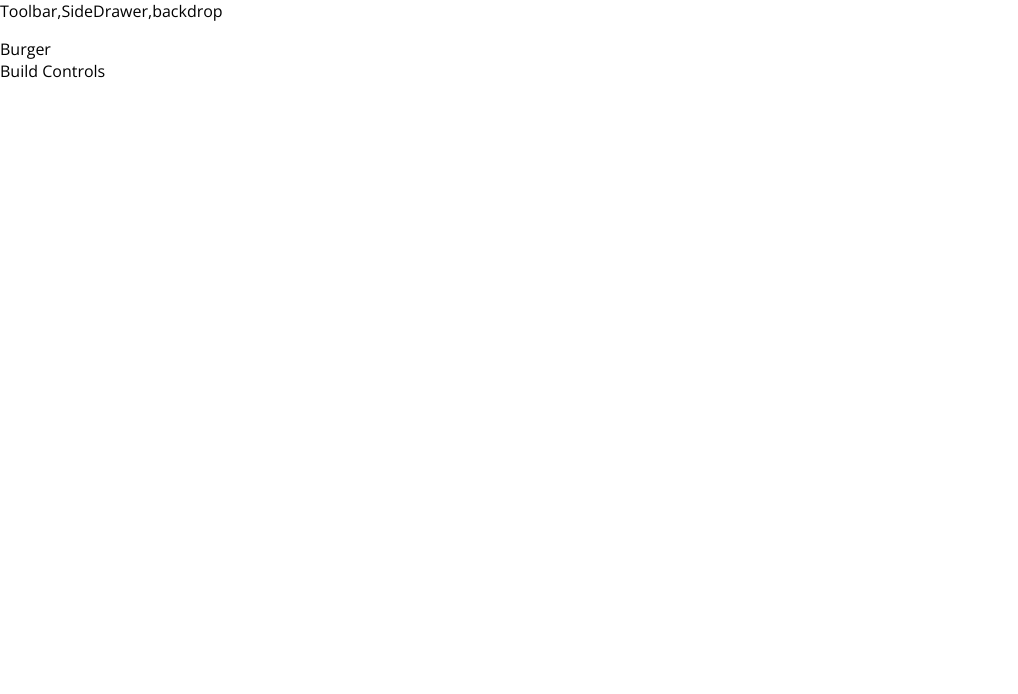
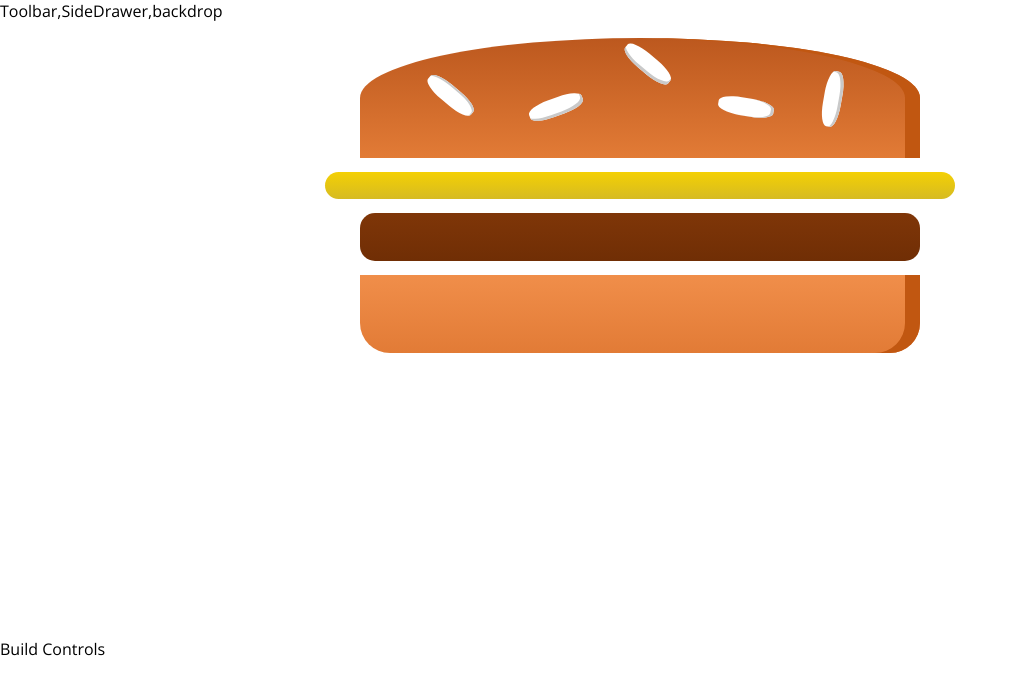
Before and after one commit to LuisLota/burger-builder, a React app: page / in a window 1280 px wide. Shown: the top 694 px of the page, without its empty margins (0-1018 px from the left). Built offline with nearby package versions, Linux system fonts and the light colour scheme.

Commit message:
showing container for burger builder with ingredients

```diff
--- a/package.json
+++ b/package.json
@@ -31,6 +31,7 @@
     "postcss-flexbugs-fixes": "3.2.0",
     "postcss-loader": "2.0.8",
     "promise": "8.0.1",
+    "prop-types": "^15.7.2",
     "raf": "3.4.0",
     "react": "^16.11.0",
     "react-dev-utils": "^5.0.1",
--- /dev/null
+++ b/src/components/Burger/Burger.css
@@ -0,0 +1,29 @@
+.Burger {
+    width: 100%;
+    margin: auto;
+    height: 250px;
+    text-align: center;
+    font-weight: bold;
+    font-size: 1.2rem;
+}
+
+@media (min-width: 500px) and (min-height: 400px) {
+    .Burger {
+        width: 350px;
+        height: 300px;
+    }
+}
+
+@media (min-width: 500px) and (min-height: 401px) {
+    .Burger {
+        width: 450px;
+        height: 400px;
+    }
+}
+
+@media (min-width: 1000px) and (min-height: 700px) {
+    .Burger {
+        width: 700px;
+        height: 600px;
+    }
+}
--- /dev/null
+++ b/src/components/Burger/Burger.js
@@ -0,0 +1,19 @@
+import React from 'react';
+
+import BurgerIngredient from './BurgerIngredient/BurgerIngredient';
+
+import classes from './Burger.css';
+
+const burger = (props) => {
+    return(
+        <div className={classes.Burger}>
+        <BurgerIngredient type="bread-top"/>
+        <BurgerIngredient type="cheese"/>
+        <BurgerIngredient type="meat"/>
+        <BurgerIngredient type="bread-bottom"/>
+
+        </div>
+    );
+}
+
+export default burger;
--- /dev/null
+++ b/src/components/Burger/BurgerIngredient/BurgerIngredient.css
@@ -0,0 +1,113 @@
+.BreadBottom {
+  height: 13%;
+  width: 80%;
+  background: linear-gradient(#F08E4A, #e27b36);
+  border-radius: 0 0 30px 30px;
+  box-shadow: inset -15px 0 #c15711;
+  margin: 2% auto;
+}
+
+.BreadTop {
+  height: 20%;
+  width: 80%;
+  background: linear-gradient(#bc581e, #e27b36);
+  border-radius: 50% 50% 0 0;
+  box-shadow: inset -15px 0 #c15711;
+  margin: 2% auto;
+  position: relative;
+}
+
+.Seeds1 {
+  width: 10%;
+  height: 15%;
+  position: absolute;
+  background-color: white;
+  left: 30%;
+  top: 50%;
+  border-radius: 40%;
+  transform: rotate(-20deg);
+  box-shadow: inset -2px -3px #c9c9c9;
+}
+
+.Seeds1:after {
+  content: "";
+  width: 100%;
+  height: 100%;
+  position: absolute;
+  background-color: white;
+  left: -170%;
+  top: -260%;
+  border-radius: 40%;
+  transform: rotate(60deg);
+  box-shadow: inset -1px 2px #c9c9c9;
+}
+
+.Seeds1:before {
+  content: "";
+  width: 100%;
+  height: 100%;
+  position: absolute;
+  background-color: white;
+  left: 180%;
+  top: -50%;
+  border-radius: 40%;
+  transform: rotate(60deg);
+  box-shadow: inset -1px -3px #c9c9c9;
+}
+
+.Seeds2 {
+  width: 10%;
+  height: 15%;
+  position: absolute;
+  background-color: white;
+  left: 64%;
+  top: 50%;
+  border-radius: 40%;
+  transform: rotate(10deg);
+  box-shadow: inset -3px 0 #c9c9c9;
+}
+
+.Seeds2:before {
+  content: "";
+  width: 100%;
+  height: 100%;
+  position: absolute;
+  background-color: white;
+  left: 150%;
+  top: -130%;
+  border-radius: 40%;
+  transform: rotate(90deg);
+  box-shadow: inset 1px 3px #c9c9c9;
+}
+
+
+.Meat {
+  width: 80%;
+  height: 8%;
+  background: linear-gradient(#7f3608, #702e05);
+  margin: 2% auto;
+  border-radius: 15px;
+}
+
+.Cheese {
+  width: 90%;
+  height: 4.5%;
+  margin: 2% auto;
+  background: linear-gradient(#f4d004, #d6bb22);
+  border-radius: 20px;
+}
+
+.Salad {
+  width: 85%;
+  height: 7%;
+  margin: 2% auto;
+  background: linear-gradient(#228c1d, #91ce50);
+  border-radius: 20px;
+}
+
+.Bacon {
+  width: 80%;
+  height: 3%;
+  background: linear-gradient(#bf3813, #c45e38);
+  margin: 2% auto;
+}
--- /dev/null
+++ b/src/components/Burger/BurgerIngredient/BurgerIngredient.js
@@ -0,0 +1,52 @@
+import React, { Component } from 'react';
+import PropTypes from 'prop-types';
+
+import classes from './BurgerIngredient.css';
+
+class BurgerIngredient extends Component {
+	render() {
+		let ingredient = null;
+
+		switch (this.props.type) {
+			case 'bread-bottom':
+				ingredient = <div className={classes.BreadBottom} />;
+				break;
+
+			case 'bread-top':
+				ingredient = (
+					<div className={classes.BreadTop}>
+						<div className={classes.Seeds1} />
+						<div className={classes.Seeds2} />
+					</div>
+				);
+				break;
+
+			case 'meat':
+				ingredient = <div className={classes.Meat} />;
+				break;
+
+			case 'cheese':
+				ingredient = <div className={classes.Cheese} />;
+				break;
+
+			case 'salad':
+				ingredient = <div className={classes.Salad} />;
+				break;
+
+			case 'bacon':
+				ingredient = <div className={classes.Bacon} />;
+				break;
+
+			default:
+				ingredient = null;
+		}
+
+		return ingredient;
+	}
+}
+
+BurgerIngredient.propTypes = {
+    type : PropTypes.string.isRequired
+}
+
+export default BurgerIngredient;
--- a/src/containers/BurgerBuilder/BurgerBuilder.js
+++ b/src/containers/BurgerBuilder/BurgerBuilder.js
@@ -1,11 +1,14 @@
 import React, {Component }  from 'react';
+
+import Burger from '../../components/Burger/Burger';
+
 import Aux from '../../hoc/Auxillity';
 
 class BurgerBuilder extends Component {
     render() {
         return (
             <Aux>
-                <div>Burger</div>
+              <Burger/>
                 <div>Build Controls</div>
 
             </Aux>
--- a/src/index.css
+++ b/src/index.css
@@ -1,5 +1,5 @@
 body {
   margin: 0;
   padding: 0;
-  font-family: "Open Sans","sans-serif";
+  font-family: "Open Sans", sans-serif;
 }
```
